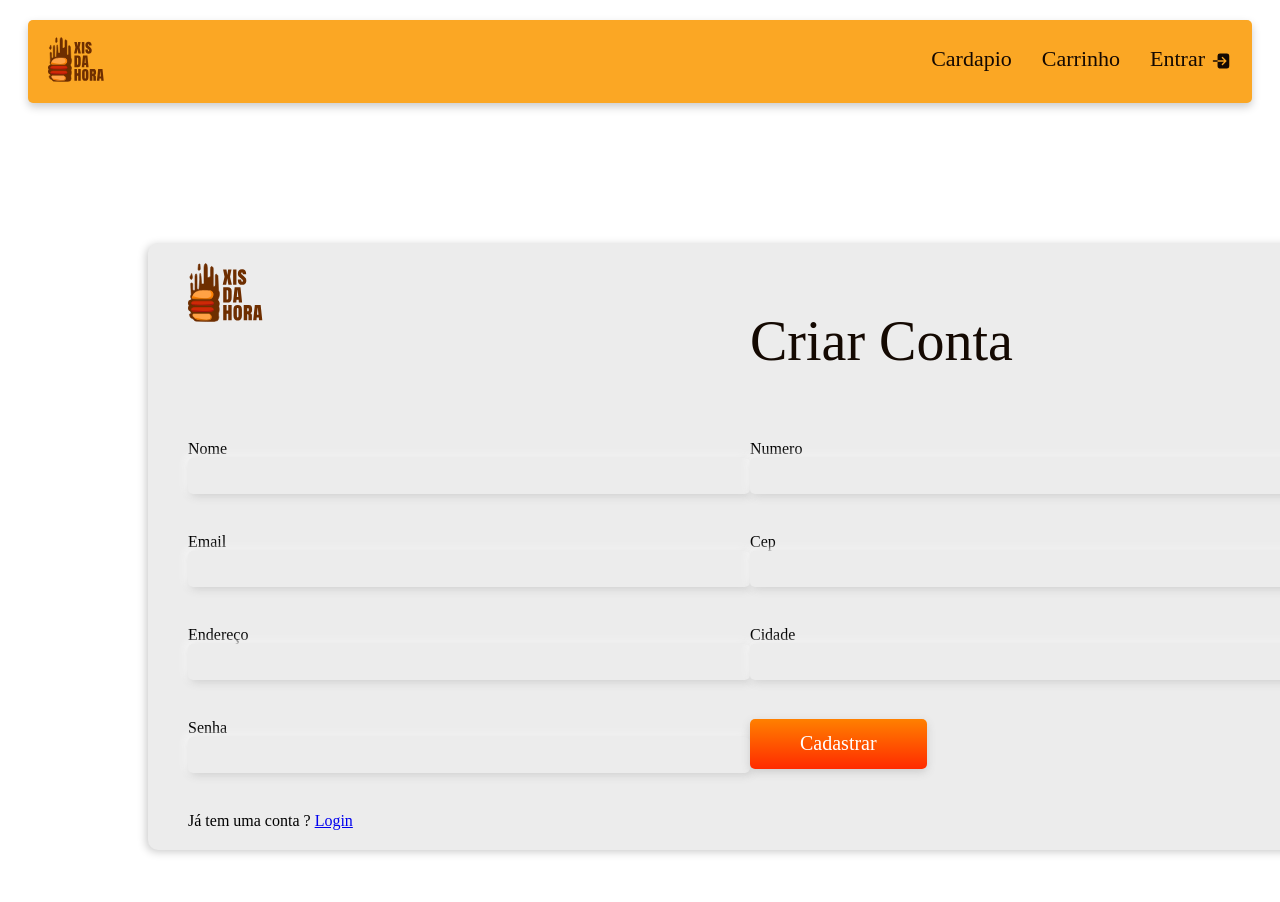
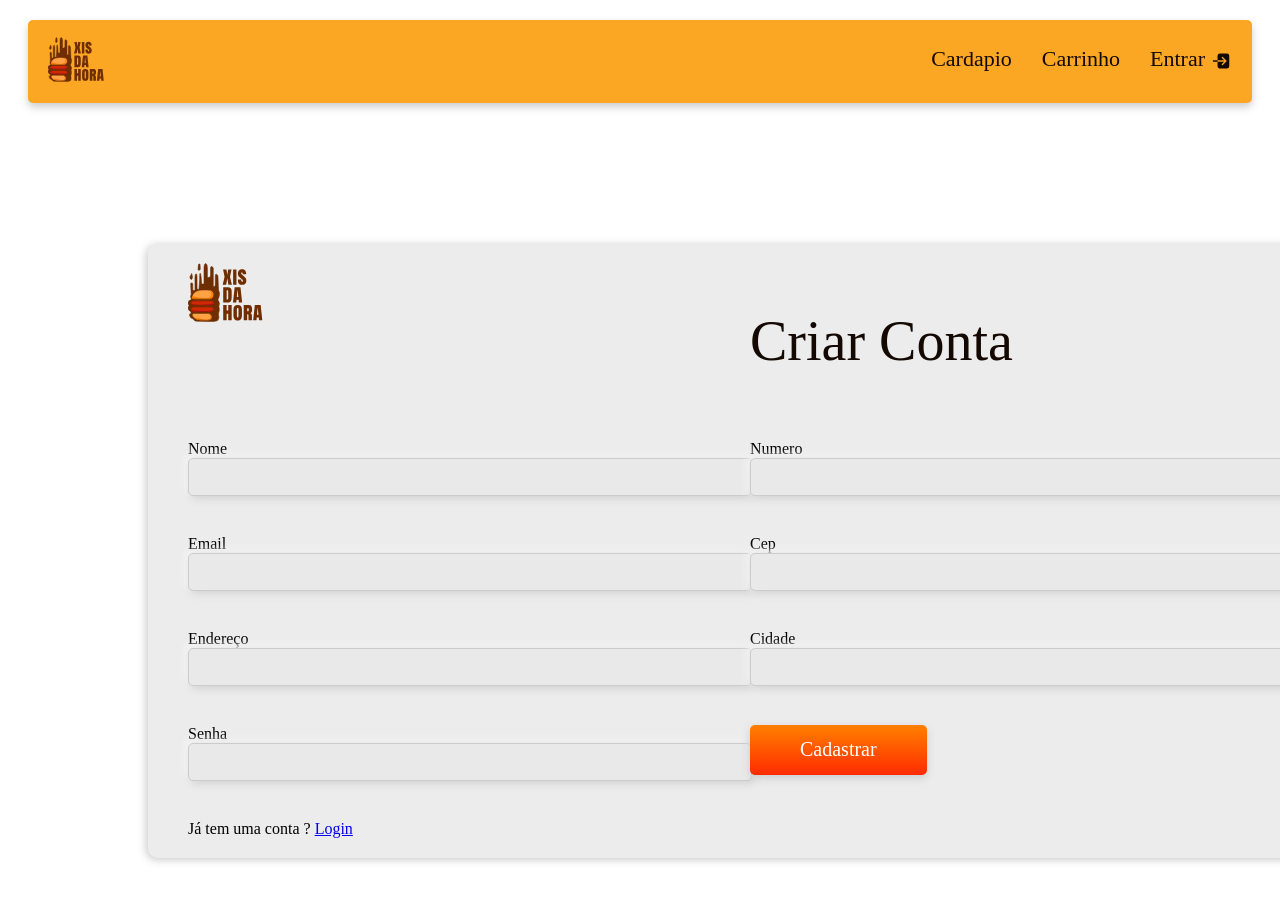
Before and after one commit to Luam-Novais/Xis-da-Hora, a React (Vite) app: page /auth/registrar in a window 1280 px wide. Shown: the top 902 px of the page. Built offline with nearby package versions, Linux system fonts and the light colour scheme; no server answers; the HTML template or start-up script is replaced by a standard one.

Commit message:
fix: fixing some errors in the style and logic of login and in the style of the input component

```diff
--- a/src/pages/user/Login.jsx
+++ b/src/pages/user/Login.jsx
@@ -15,11 +15,15 @@ const Login = () => {
 
   const handleSubmit = async (e) => {
     e.preventDefault();
-    const formData = {
-      email: email.value,
-      senha: senha.value,
-    };
-    userLogin(formData)
+    if(email.value && senha.value){
+      const formData = {
+        email: email.value,
+        senha: senha.value,
+      };
+      userLogin(formData)
+    }else{
+      alert('Por favor, preencha todos os dados.')
+    }
   };
   if(loading){
     return <Loading/>
--- a/src/styles/components/Input.module.scss
+++ b/src/styles/components/Input.module.scss
@@ -18,9 +18,9 @@
         display: block;
         width: 100%;
         padding: 10px;
-        border: none;
+        border: 1px solid $gray;
         outline: none;
-        background-color: $white;
+        background-color: $light-gray;
         border-radius: 5px;
         box-shadow: $input-shadows;
         transition: all .2s ease-in-out;
```
